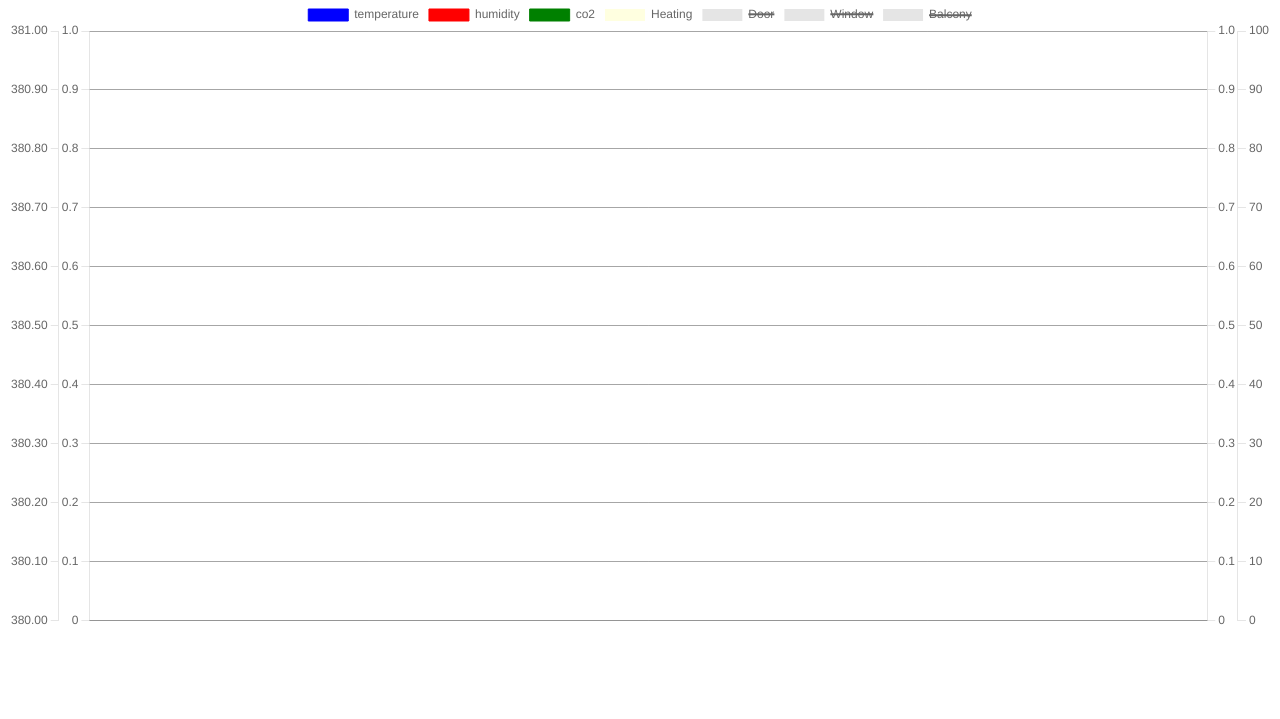
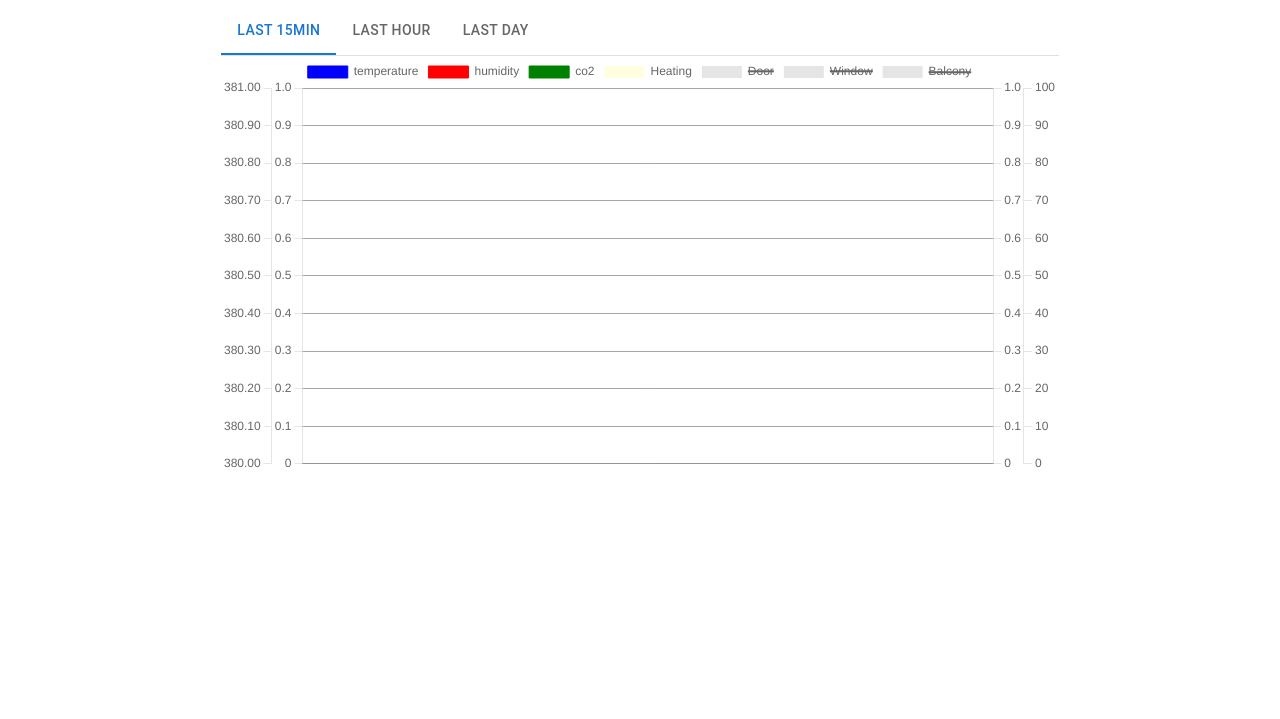
Before and after one commit to manuelbrgr/indoor-air-monitor, a Gatsby site in the folder frontend/: page / in a window 1280 px wide. Shown: the part 81-800 px from the top of the page. Built offline with nearby package versions, Linux system fonts and the light colour scheme; Gatsby itself is replaced by a stand-in of ours; no server answers.

Commit message:
feat: add different sources for graph
Signed-off-by: Manuel Berger <lunartists@gmail.com>

```diff
--- a/frontend/src/components/Graph.tsx
+++ b/frontend/src/components/Graph.tsx
@@ -6,7 +6,7 @@ import * as d3 from 'd3';
 
 Chart.register(...registerables);
 
-export default function Graph() {
+export default function Graph({ url }: { url: string }) {
   const [data, setData] = useState({
     labels: [],
     datasets: {
@@ -24,7 +24,7 @@ export default function Graph() {
     const fetchData = async () => {
       setLoading(true);
       try {
-        d3.csv(`https://iaq-data.brgr.rocks/30min.csv`).then((datapoints) => {
+        d3.csv(url).then((datapoints) => {
           const timestamp = [];
           const temperature = [];
           const humidity = [];
@@ -34,7 +34,6 @@ export default function Graph() {
           const window = [];
           const balcony = [];
 
-          console.log(datapoints);
           for (const i in datapoints) {
             if (isNaN(i)) continue;
             const current = datapoints[i];
@@ -48,19 +47,18 @@ export default function Graph() {
             door.push(current.livingroom_door_open == `true` ? 1 : 0);
             window.push(current.livingroom_window_open == `true` ? 1 : 0);
             balcony.push(current.balcony_door_open == `true` ? 1 : 0);
-            console.log(current.balcony_door_open);
           }
 
           setData({
-            labels: timestamp,
+            labels: timestamp.reverse(),
             datasets: {
-              temperature,
-              humidity,
-              co2,
-              heating,
-              door,
-              window,
-              balcony,
+              temperature: temperature.reverse(),
+              humidity: humidity.reverse(),
+              co2: co2.reverse(),
+              heating: heating.reverse(),
+              door: door.reverse(),
+              window: window.reverse(),
+              balcony: balcony.reverse(),
             },
           });
         });
@@ -77,11 +75,11 @@ export default function Graph() {
     <div>
       <Line
         data={{
-          labels: data.labels.reverse(),
+          labels: data.labels,
           datasets: [
             {
               label: `temperature`,
-              data: data.datasets.temperature.reverse(),
+              data: data.datasets.temperature,
               borderWidth: 1,
               borderColor: `blue`,
               backgroundColor: `blue`,
@@ -90,7 +88,7 @@ export default function Graph() {
             },
             {
               label: `humidity`,
-              data: data.datasets.humidity.reverse(),
+              data: data.datasets.humidity,
               borderWidth: 1,
               borderColor: `red`,
               backgroundColor: `red`,
@@ -99,7 +97,7 @@ export default function Graph() {
             },
             {
               label: `co2`,
-              data: data.datasets.co2.reverse(),
+              data: data.datasets.co2,
               borderWidth: 1,
               borderColor: `green`,
               backgroundColor: `green`,
@@ -111,27 +109,27 @@ export default function Graph() {
               label: `Heating`,
               backgroundColor: `rgb(255,255,224)`,
               borderColor: `rgb(255,255,224)`,
-              data: data.datasets.heating.reverse(),
+              data: data.datasets.heating,
               yAxisID: `percentage`,
             },
             {
               type: `bar`,
               label: `Door`,
-              data: data.datasets.door.reverse(),
+              data: data.datasets.door,
               yAxisID: `boolean`,
               hidden: true,
             },
             {
               type: `bar`,
               label: `Window`,
-              data: data.datasets.window.reverse(),
+              data: data.datasets.window,
               yAxisID: `boolean`,
               hidden: true,
             },
             {
               type: `bar`,
               label: `Balcony`,
-              data: data.datasets.balcony.reverse(),
+              data: data.datasets.balcony,
               yAxisID: `boolean`,
               hidden: true,
             },
--- a/frontend/src/pages/index.tsx
+++ b/frontend/src/pages/index.tsx
@@ -2,12 +2,49 @@ import React from 'react';
 
 import Title from '@/components/Title';
 import Graph from '@/components/Graph';
+import { Box, Grid, Tab, Tabs } from '@mui/material';
+
+const baseUrl = `https://iaq-data.brgr.rocks`;
 
 export default function Home() {
+  const [value, setValue] = React.useState(`15min`);
+
+  const handleChange = (event: React.SyntheticEvent, newValue: string) => {
+    setValue(newValue);
+  };
+
   return (
     <main>
-      <Title>Indoor Air Quality Data</Title>
-      <Graph />
+      <Grid container justifyContent="center" spacing={2}>
+        <Grid item xs={8}>
+          <Title>Indoor Air Quality Data</Title>
+        </Grid>
+      </Grid>
+      <Grid container justifyContent="center" spacing={2}>
+        <Grid item xs={8}>
+          <Box sx={{ width: `100%` }}>
+            <Box sx={{ borderBottom: 1, borderColor: `divider` }}>
+              <Tabs
+                value={value}
+                onChange={handleChange}
+                aria-label="basic tabs example"
+              >
+                <Tab label="Last 15min" value="15min" />
+                <Tab label="Last Hour" value="hour" />
+                <Tab label="Last Day" value="day" />
+              </Tabs>
+            </Box>
+          </Box>
+        </Grid>
+      </Grid>
+
+      <Grid container justifyContent="center" spacing={2}>
+        <Grid item xs={8}>
+          {value === `15min` && <Graph url={`${baseUrl}/15min.csv`} />}
+          {value === `hour` && <Graph url={`${baseUrl}/hour.csv`} />}
+          {value === `day` && <Graph url={`${baseUrl}/day.csv`} />}
+        </Grid>
+      </Grid>
     </main>
   );
 }
```
